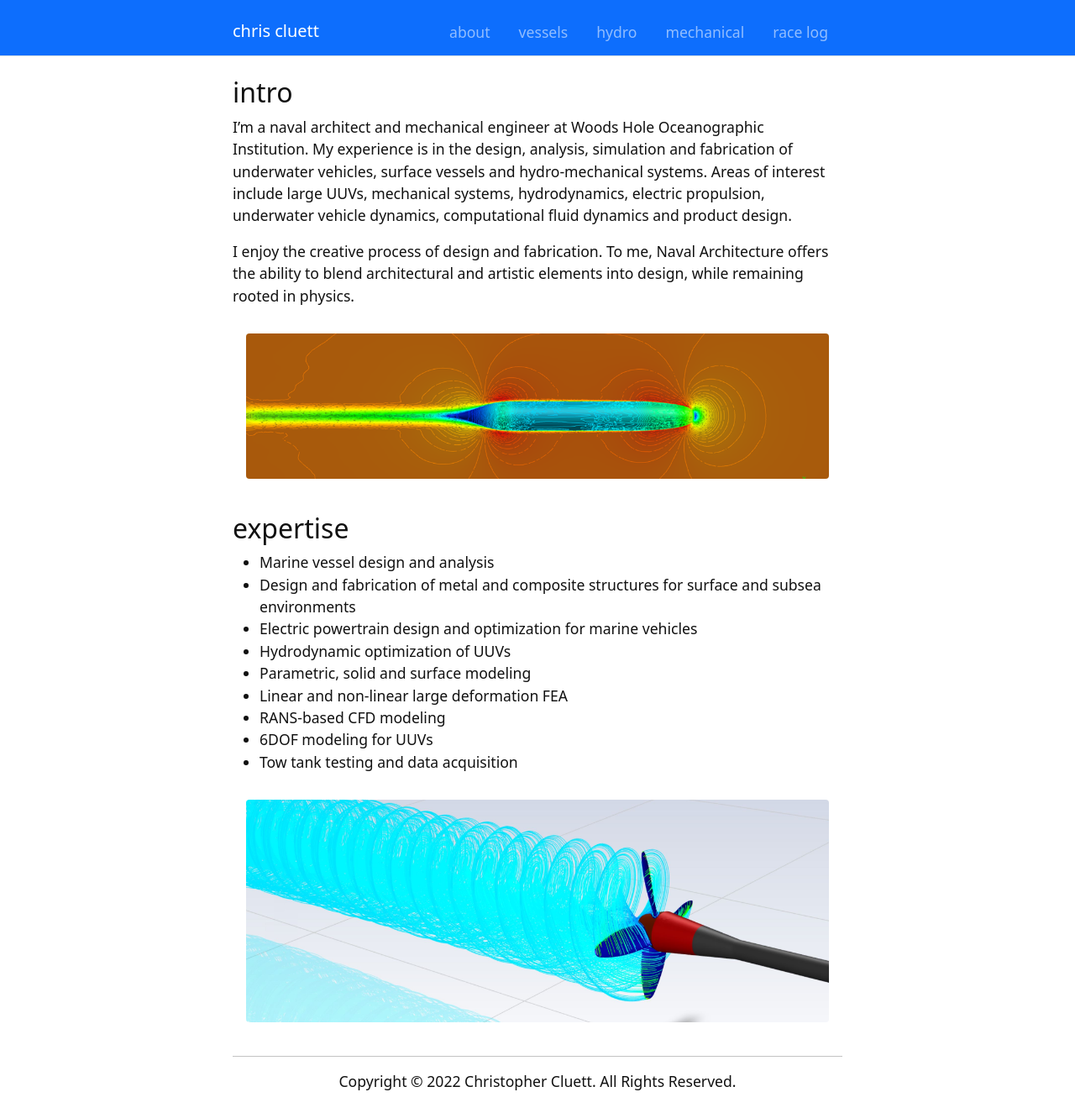
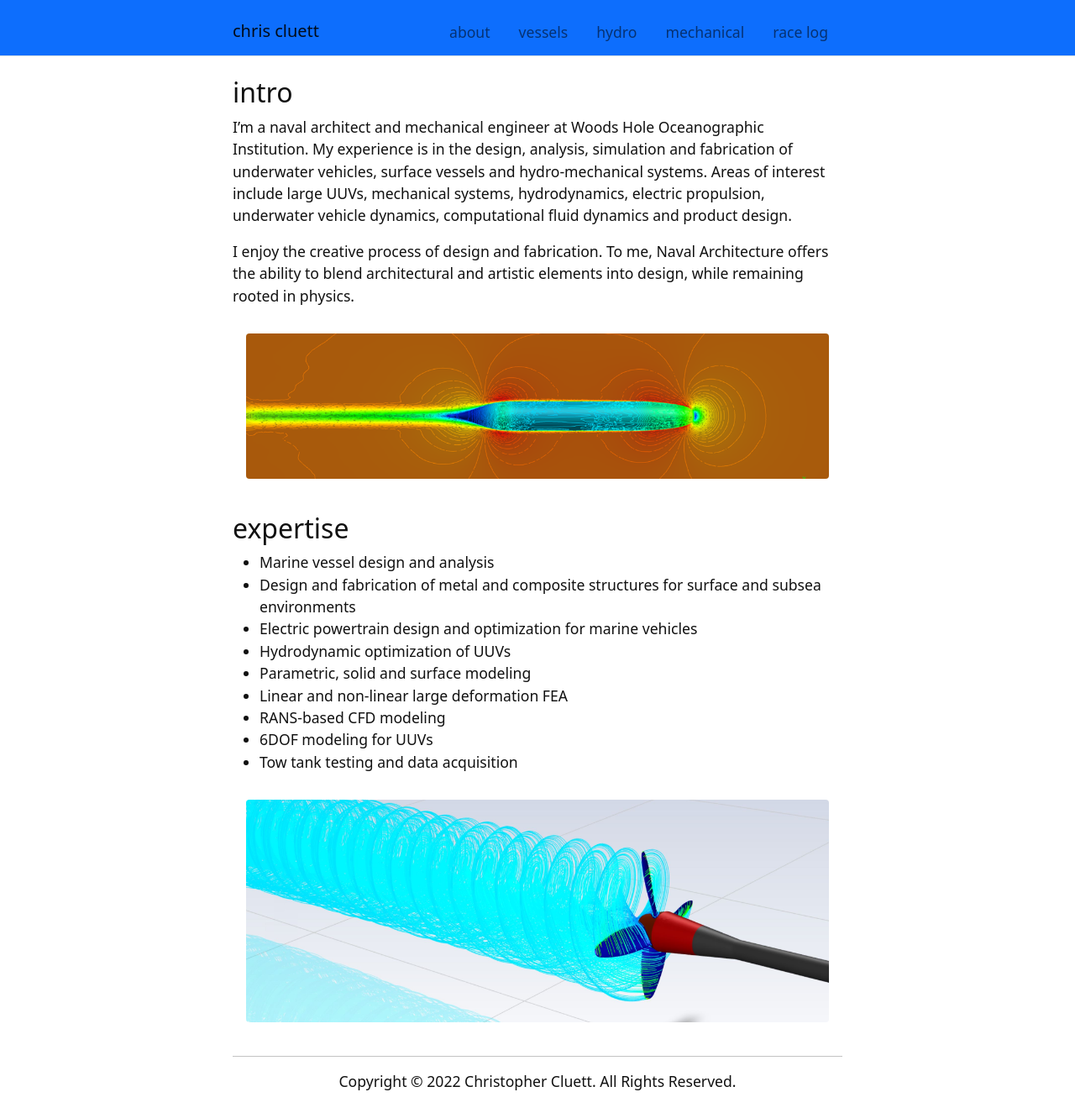
Before and after one commit to ccluett/website, a Jekyll site: the page built from index.md, in a window 1280 px wide. Shown: the whole page at 84% size. Built offline with Jekyll 4.4.1, drawn with Linux system fonts in a browser that asks for light colours.

Commit message:
Update top-nav.html

```diff
--- a/_includes/template/top-nav.html
+++ b/_includes/template/top-nav.html
@@ -1,4 +1,4 @@
-<nav class="navbar navbar-expand-lg navbar-dark bg-primary pb-lg-0 border-bottom" style="text-color: #e3f2fd;">
+<nav class="navbar navbar-expand-lg navbar-light bg-primary pb-lg-0 border-bottom">
     <div class="container">
         <a class="navbar-brand" href="{{ '/' | relative_url }}">{% if site.title-icon %}{% include icon.html icon=site.title-icon %} {% endif %}{{ site.title }}</a>
         <button class="navbar-toggler" type="button" data-bs-toggle="collapse" data-bs-target="#mainNav" aria-controls="mainNav" aria-expanded="false" aria-label="Toggle navigation">
```
